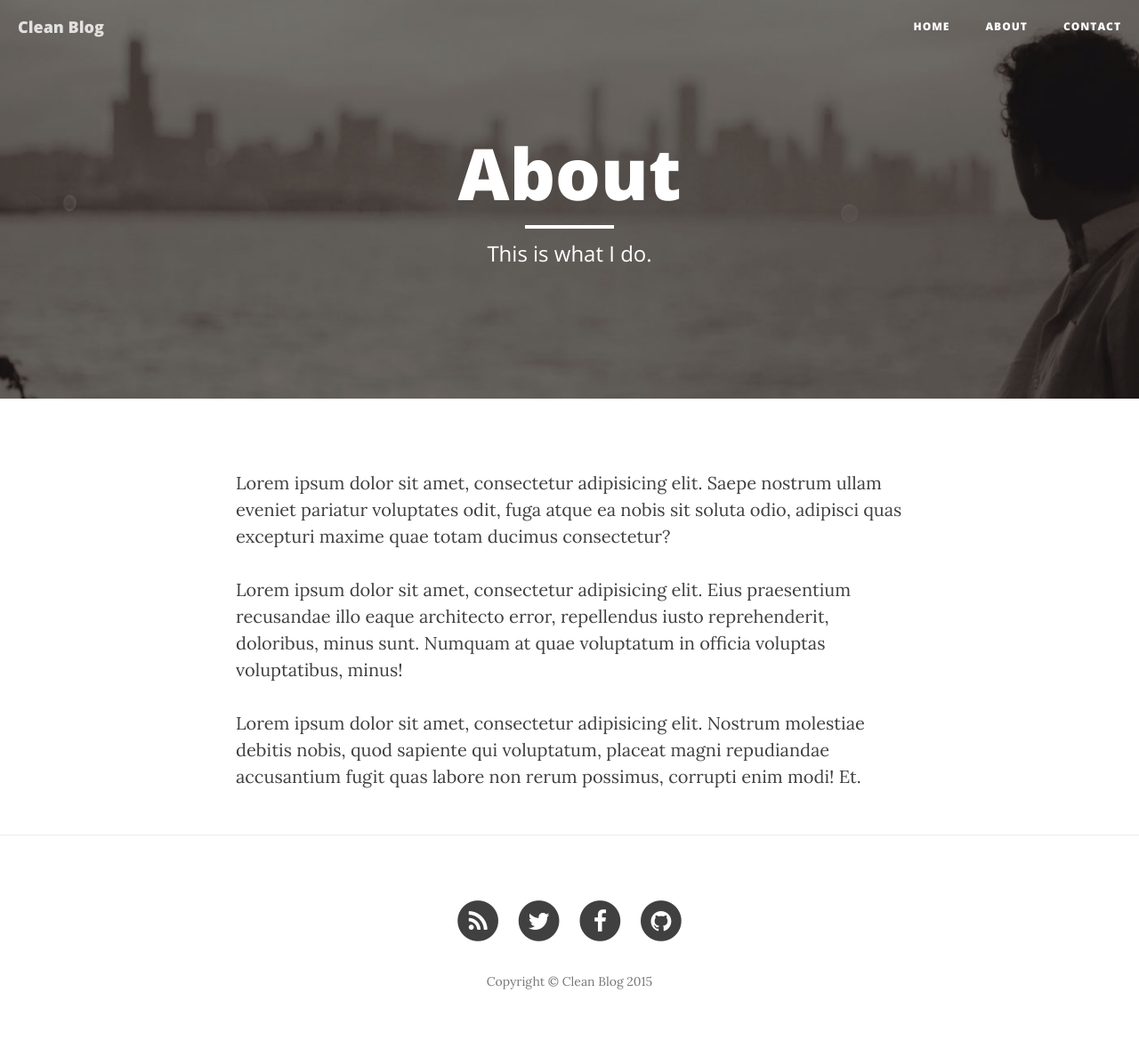
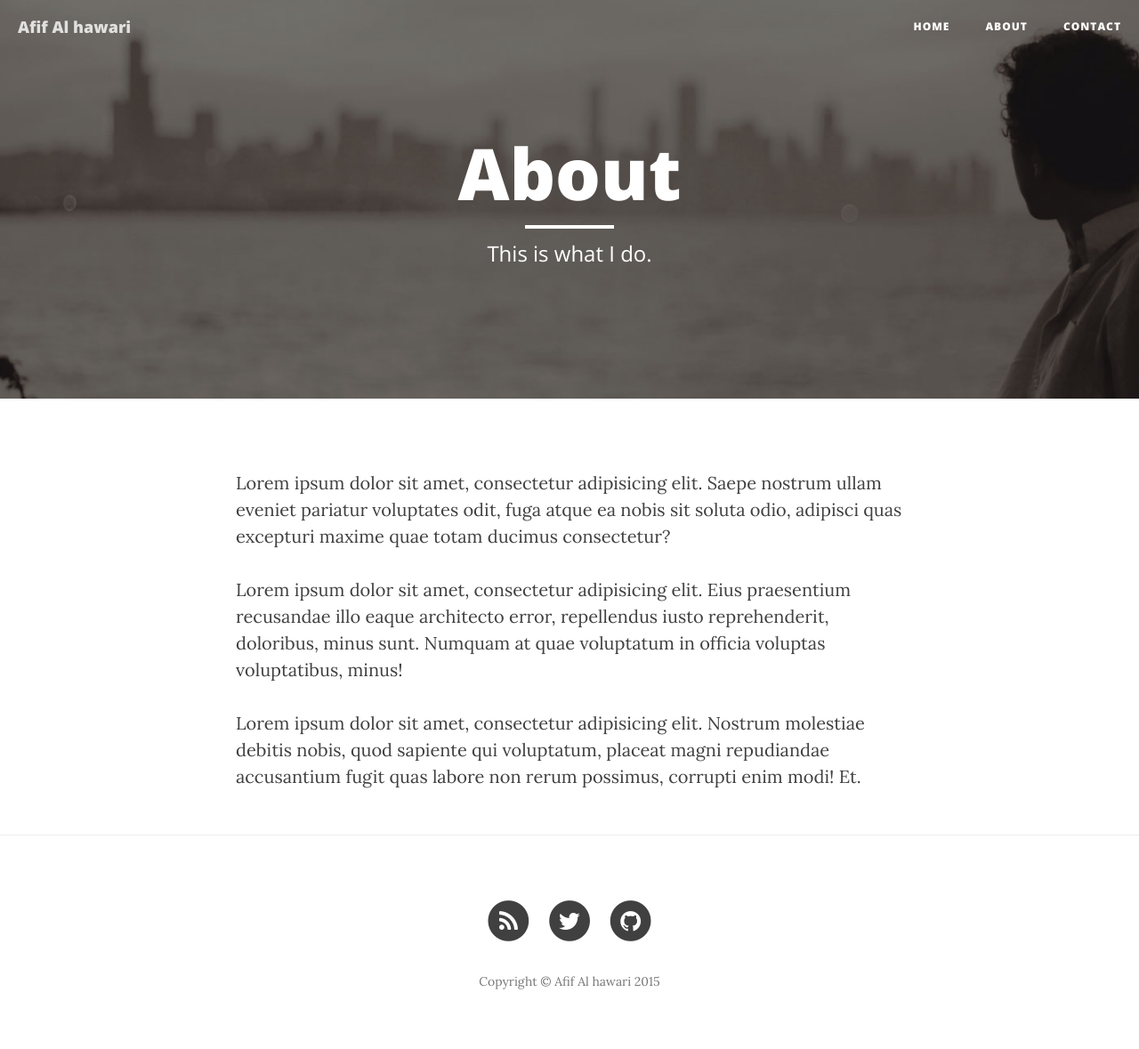
Before and after one commit to afifalhawari/afifalhawari.github.io, a Jekyll site: the page built from about.html, in a window 1280 px wide. Shown: the whole page at 89% size. Built offline with Jekyll 4.4.1, drawn with Linux system fonts in a browser that asks for light colours; nearby versions of some CDN libraries; part of the change alters nothing that is shown.

Commit message:
change config

```diff
--- a/_config.yml
+++ b/_config.yml
@@ -1,12 +1,12 @@
 # Site settings
-title: Clean Blog
+title: Afif Al hawari
 header-img: img/home-bg.jpg
-email: your-email@yourdomain.com
-description: "Write your site description here. It will be used as your sites meta description as well!"
-url: "http://yourdomain.com"
-twitter_username: SBootstrap
-github_username:  davidtmiller
-facebook_username:  IronSummitMedia
+email: afif.alhawari@gmail.com
+description: "Story of my life"
+url: "http://afifalhawari.com"
+twitter_username: afifalhawari
+github_username:  afifalhawari
+linkedin_username: afifalhawari
 
 # Build settings
 markdown: kramdown
```
